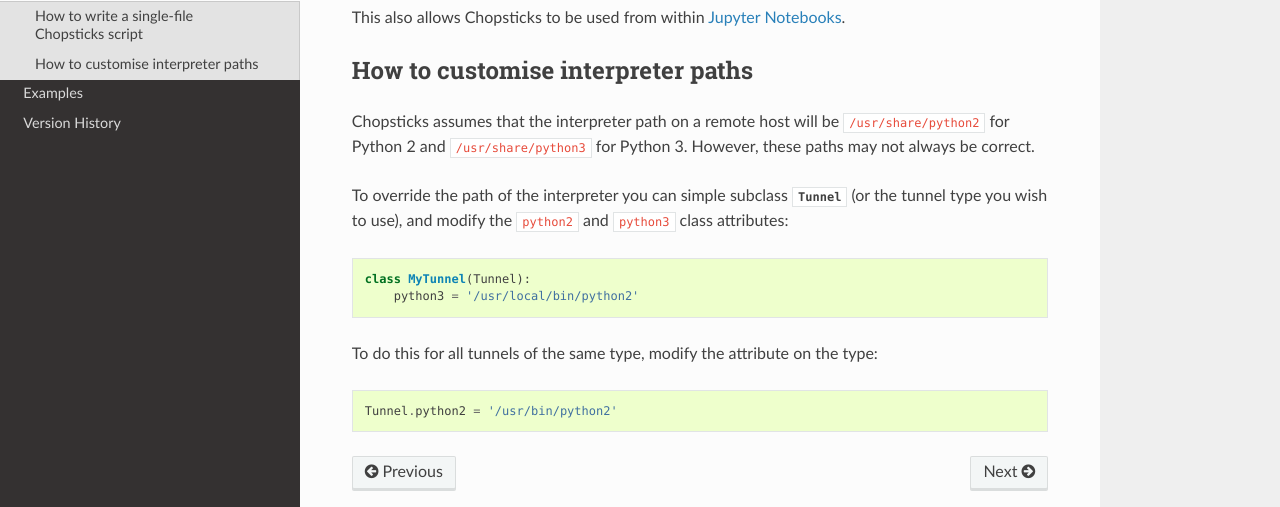
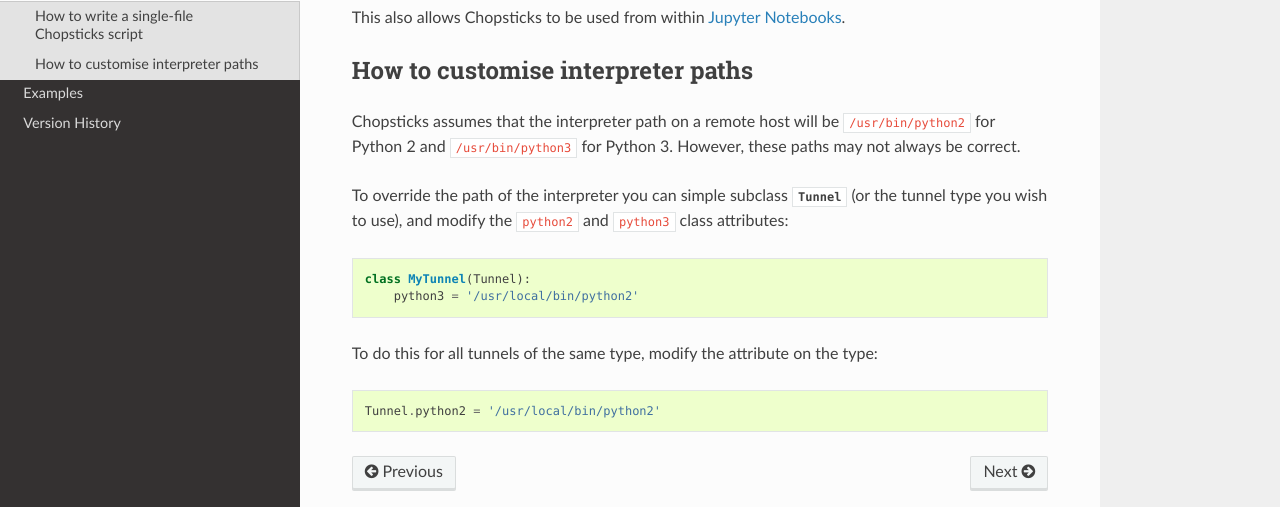
Before and after one commit to lordmauve/chopsticks, a Sphinx documentation site: the page built from doc/howto.rst, in a window 1280 px wide and 900 px high, scrolled down 615 px. Shown: the part 279-786 px from the top of the window. Built offline with Sphinx 7.4.7 and the Read the Docs theme 2.0.0, drawn with Linux system fonts in a browser that asks for light colours.

Commit message:
fixed default python paths.

```diff
--- a/doc/howto.rst
+++ b/doc/howto.rst
@@ -48,7 +48,7 @@ How to customise interpreter paths
 ----------------------------------
 
 Chopsticks assumes that the interpreter path on a remote host will be
-``/usr/share/python2`` for Python 2 and ``/usr/share/python3`` for Python 3.
+``/usr/bin/python2`` for Python 2 and ``/usr/bin/python3`` for Python 3.
 However, these paths may not always be correct.
 
 To override the path of the interpreter you can simple subclass :class:`Tunnel`
@@ -60,4 +60,4 @@ To override the path of the interpreter you can simple subclass :class:`Tunnel`
 
 To do this for all tunnels of the same type, modify the attribute on the type::
 
-    Tunnel.python2 = '/usr/bin/python2'
+    Tunnel.python2 = '/usr/local/bin/python2'
```
